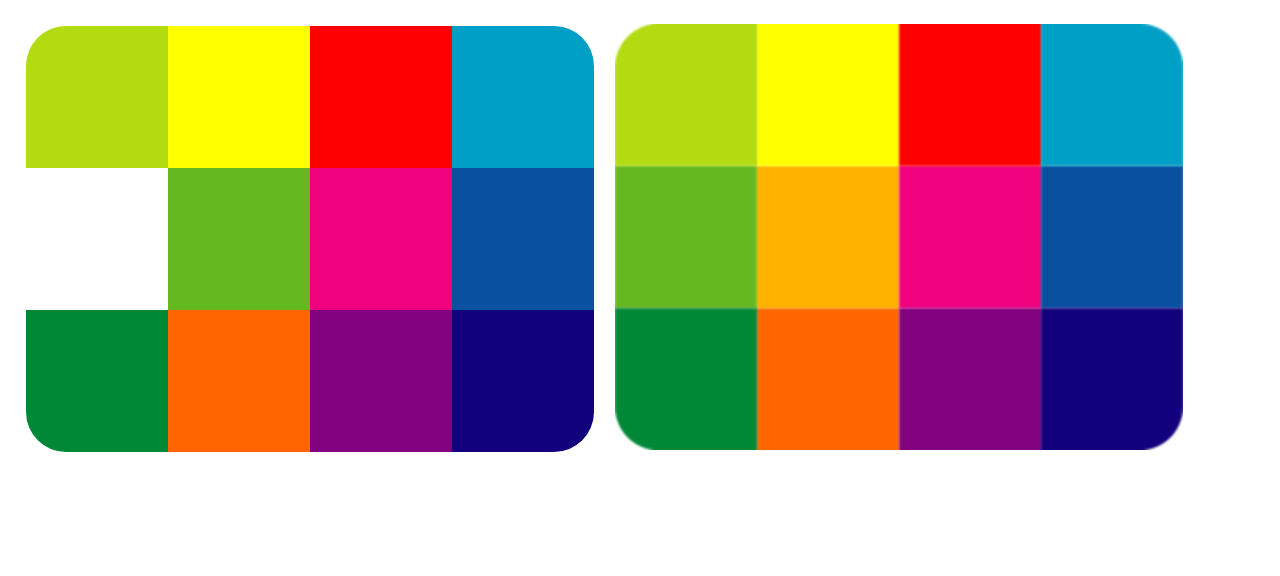
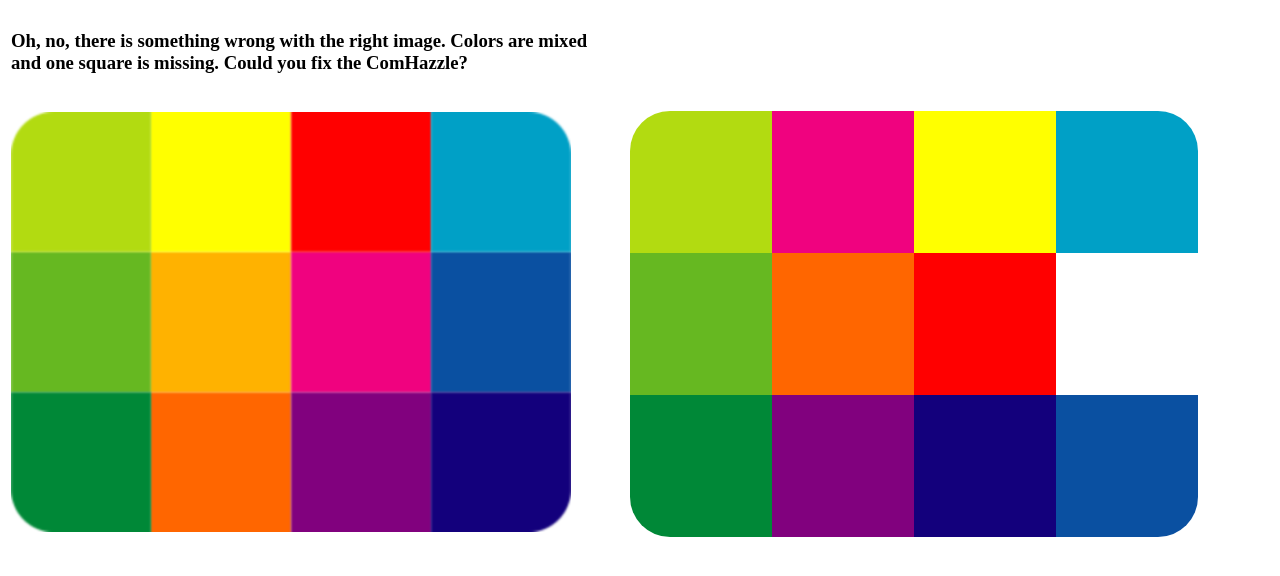
Before and after one commit to theold190/ComHazzle, a plain HTML site: page index.html in a window 1280 px wide. Drawn offline with Linux system fonts and the light colour scheme.

Commit message:
Adding mouse support, rearranging index.html

```diff
--- a/index.html
+++ b/index.html
@@ -20,12 +20,16 @@
 </script>
 
 <body>
-  <table><tr>
-    <td><div id="cr-stage"></div>
-    </td>
-    <td>
-    <img src="img/Reference.png"/>
-    </td>
-  </tr></table>
+  <table>
+    <tr>
+      <td width="600"><h3>Oh, no, there is something wrong with the right image.
+Colors are mixed and one square is missing. Could you fix the
+ComHazzle?</h3></td>
+    </tr>
+    <tr>
+      <td><img width="560" src="img/Reference.png"/></td>
+      <td><div id="cr-stage"></div></td>
+    </tr>
+  </table>
 </body>
 </html>
--- a/js/board.js
+++ b/js/board.js
@@ -75,6 +75,9 @@ Crafty.c("Cell", {
     },
     _isInsideCell: function(x, y) {
         return this.contains(x, y, 1, 1);
+    },
+    _isEmpty: function() {
+        return this._type == CELL_TYPE_EMPTY;
     }
 });
 
@@ -85,6 +88,7 @@ Crafty.c("Board", {
     },
     _setupBoard: function(x, y, rows, cols, cw, ch) {
         this._board = [];
+        this.attr({w:cols*cw, h:rows*ch});
         for (var i=0; i<cols; i++) {
             for (var j=0; j<rows; j++) {
                 var index = getIndex(i,j);
@@ -104,7 +108,7 @@ Crafty.c("Board", {
     _getEmptyCell: function() {
         var length = this._board.length;
         for (var i=0; i<length; i++) {
-            if(this._board[i]._type == CELL_TYPE_EMPTY) {
+            if(this._board[i]._isEmpty()) {
                 return this._board[i];
             }
         }
--- a/js/game.js
+++ b/js/game.js
@@ -7,13 +7,42 @@ var DIFFICULTY_IMPOSSIBLE = 50;
 
 Crafty.c("Game", {
     init: function() {
-        this._difficulty = DIFFICULTY_EASY;
-        this.addComponent("KeyboardEvent");
+        this._difficulty = DIFFICULTY_IMPOSSIBLE;
+        this.addComponent("KeyboardEvent, 2D, Mouse");
         this._board = Crafty.e("Board");
+        this.attr({w:this._board._w, h:this._board._h});
 
         var cell = this._board._getRandomCell();
         cell._clearCell();
         this._randomize();
+
+        this.bind('Click', function(e) {
+            var cell = this._board._getCellByCoords(e.realX, e.realY);
+            if (cell._isEmpty()) {
+                return;
+            }
+            var empty = this._board._getEmptyCell();
+            var other = this._board._getCellOnRight(cell);
+            if (other == empty) {
+                this._board._swapCells(cell, empty);
+                return;
+            }
+            other = this._board._getCellOnLeft(cell);
+            if (other == empty) {
+                this._board._swapCells(cell, empty);
+                return;
+            }
+            other = this._board._getCellOnTop(cell);
+            if (other == empty) {
+                this._board._swapCells(cell, empty);
+                return;
+            }
+            other = this._board._getCellOnBottom(cell);
+            if (other == empty) {
+                this._board._swapCells(cell, empty);
+                return;
+            }
+        });
 
         this.bind('KeyDown', function(e) {
             if (this._moveTile(e.key)) {
```
